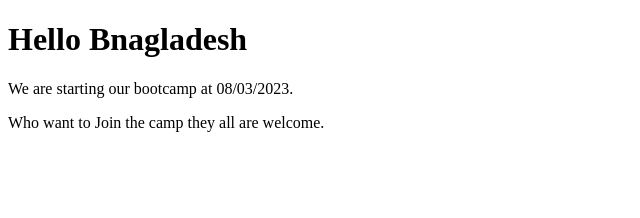
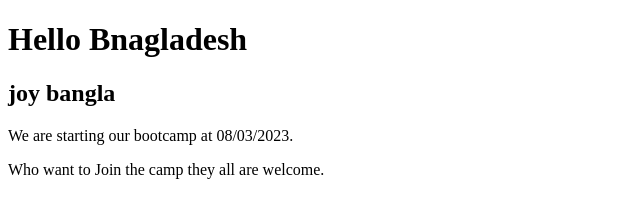
Before and after one commit to tanvir-ahmed-pavel/bootcamp_brainstorm, a plain HTML site: page index.html in a window 1280 px wide. Shown: the whole page, without its empty margins (0-640 px from the left). Drawn offline with Linux system fonts and the light colour scheme.

Commit message:
i have change

```diff
--- a/index.html
+++ b/index.html
@@ -8,6 +8,8 @@
 <body>
 
     <h1>Hello Bnagladesh</h1>
+
+    <h2>joy bangla</h2>
     <p>We are starting our bootcamp at 08/03/2023.</p>
     <p>Who want to Join the camp they all are welcome.</p>
 
```
